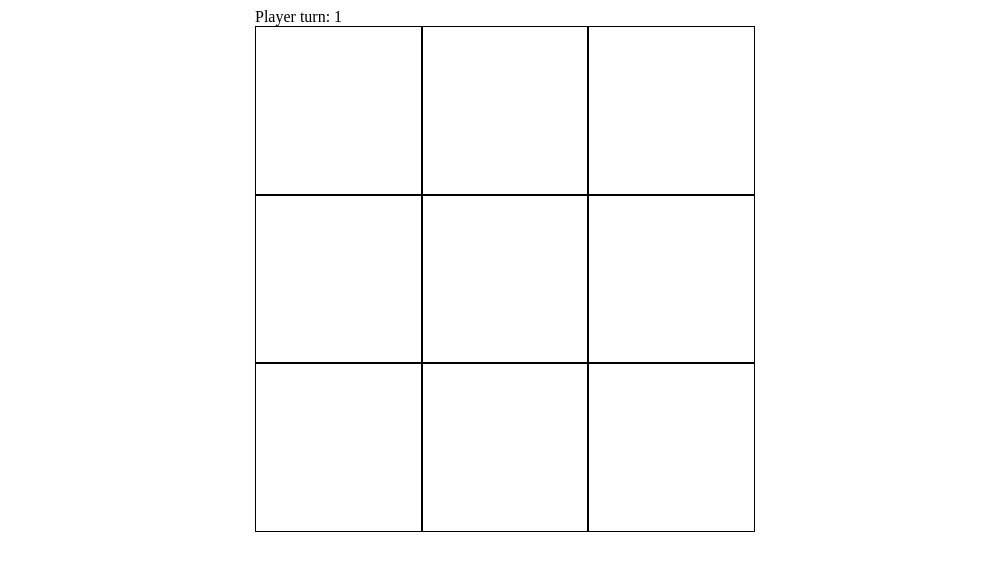
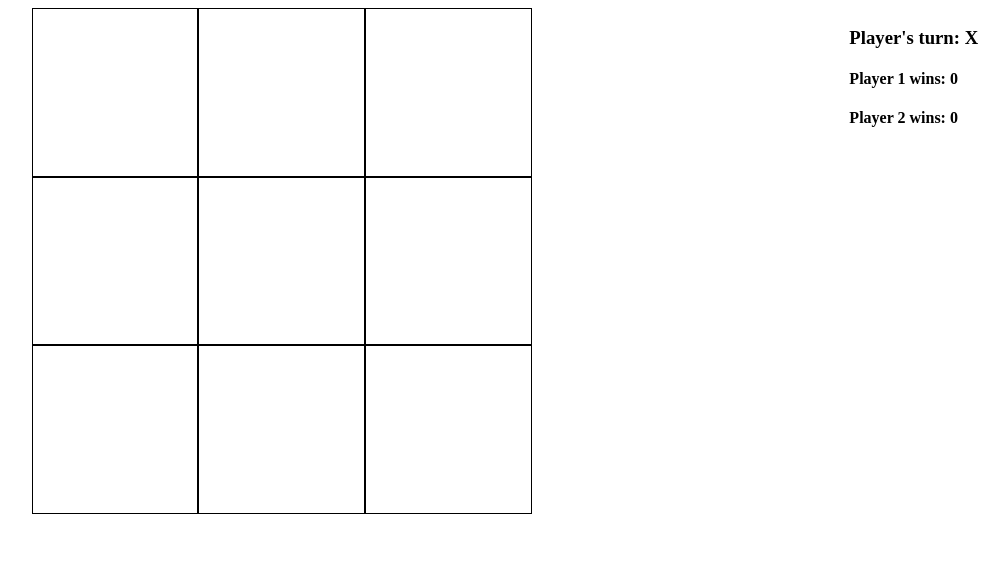
Before and after one commit to bryanstephens/vue-tic-tac-toe, a Vue app: page / in a window 1280 px wide. Shown: the top 570 px of the page, without its empty margins (135-1143 px from the left). Built offline with nearby package versions, Linux system fonts and the light colour scheme.

Commit message:
Changing the structure of the code to support a scoreboard

```diff
--- a/src/App.vue
+++ b/src/App.vue
@@ -1,16 +1,16 @@
 <template>
   <div id="app">
-    <GameBoard></GameBoard>
+    <game></game>
   </div>
 </template>
 
 <script>
-import GameBoard from './components/Game-Board'
+import Game from './components/game'
 
 export default {
   name: 'app',
   components: {
-    GameBoard
+    'game': Game
   }
 }
 </script>
--- a/src/components/Game-Board.vue
+++ b/src/components/Game-Board.vue
@@ -1,16 +1,10 @@
 <template>
-  <div class="game">
-    <span>Player turn: {{player}}</span>
-    <div class="game-board">
-      <template v-for="(selectionRow, rowKey, rowIndex) in selections">
-        <div v-for="(selectionColumn, colKey, colIndex) in selectionRow" @click="playerSelect" class="grid-square" v-bind:data-x="rowKey" v-bind:data-y="colKey">
-          {{selections[rowKey][colKey]}}
-        </div>
-      </template>
-      <!-- <div @click="playerSelect" class="grid-square" data-grid-position="br">
-        {{selections['br']}}
-      </div> -->
-    </div>
+  <div class="game-board">
+    <template v-for="(moveRow, rowKey, rowIndex) in moves">
+      <div v-for="(moveCol, colKey, colIndex) in moveRow" @click="playerSelect" class="grid-square" v-bind:data-x="colKey" v-bind:data-y="rowKey">
+        {{moves[rowKey][colKey]}}
+      </div>
+    </template>
   </div>
 </template>
 
@@ -39,47 +33,26 @@
 export default {
   methods: {
     playerSelect (event) {
-      var x = event.target.dataset.x
-      var y = event.target.dataset.y
-      var successfulMove = this.setMove(x, y, this.player)
-      if (successfulMove) {
-        if (this.player === 1) {
-          this.player = 2
-        } else {
-          this.player = 1
-        }
-      }
-    },
-    createBoardSelections (size) {
-      var arr = new Array(size)
-      for (var i = 0; i < size; i++) {
-        arr[i] = new Array(size)
-      }
-      return arr
-    },
-    setMove (x, y, player) {
-      if (!this.selections[x][y]) {
-        this.selections[x][y] = player
-        return true
-      } else {
-        return false
+      var selectedGridSquare = event.target
+      if (!selectedGridSquare.classList.contains('chosen')) {
+        selectedGridSquare.classList.add('chosen')
+        var x = event.target.dataset.x
+        var y = event.target.dataset.y
+        this.$emit('chosen', {'x': x, 'y': y})
       }
     }
-
   },
   props: {
-    initialSize: {
+    player: {
       type: Number,
-      default: 3
+      required: true
+    },
+    moves: {
+      type: Array
     }
   },
   data () {
-    return {
-      player: 1,
-      size: this.initialSize,
-      selections: this.createBoardSelections(this.initialSize)
-    }
+    return {}
   }
 }
-
 </script>
--- /dev/null
+++ b/src/components/game.vue
@@ -0,0 +1,53 @@
+<template>
+  <div class="game-container">
+    <game-board v-bind:moves="moves" v-bind:player="player" v-on:chosen="processPlayerSelection"></game-board>
+    <score-board v-bind:player="player" v-bind:wins="winsMap"></score-board>
+  </div>
+</template>
+
+<style>
+.game-container {
+  width: 100%;
+  display: flex;
+  justify-content: space-around;
+}
+</style>
+
+<script>
+import GameBoard from './game-board'
+import ScoreBoard from './score-board'
+
+export default {
+  components: {
+    'game-board': GameBoard,
+    'score-board': ScoreBoard
+  },
+  data () {
+    return {
+      player: 'X',
+      winsMap: {
+        1: 0,
+        2: 0
+      },
+      moves: this.createBoardSelections(3)
+    }
+  },
+  methods: {
+    createBoardSelections (size) {
+      var arr = new Array(size)
+      for (var i = 0; i < size; i++) {
+        arr[i] = new Array(size)
+      }
+      return arr
+    },
+    processPlayerSelection (value) {
+      this.moves[value.y].splice(value.x, 1, this.player)
+      if (this.player === 'X') {
+        this.player = 'O'
+      } else {
+        this.player = 'X'
+      }
+    }
+  }
+}
+</script>
--- /dev/null
+++ b/src/components/score-board.vue
@@ -0,0 +1,24 @@
+<template>
+  <div class="score-board">
+    <h3>Player's turn: {{player}}</h3>
+    <h4 v-for="(numberWins, key) in wins">Player {{key}} wins: {{numberWins}}</h4>
+  </div>
+</template>
+
+<script>
+export default {
+  props: {
+    player: {
+      type: Number,
+      required: true
+    },
+    wins: {
+      type: Object,
+      required: true
+    }
+  },
+  data () {
+    return {}
+  }
+}
+</script>
```
